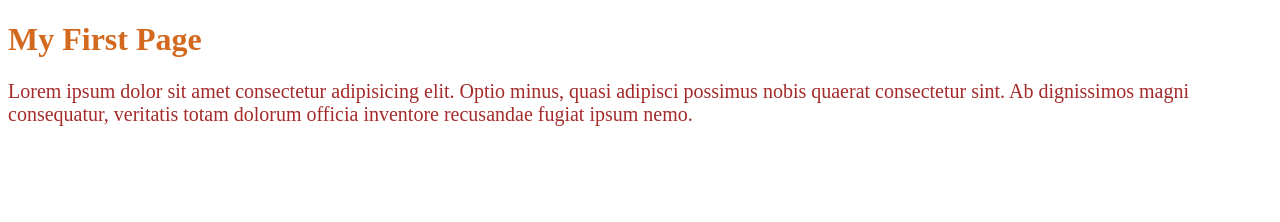
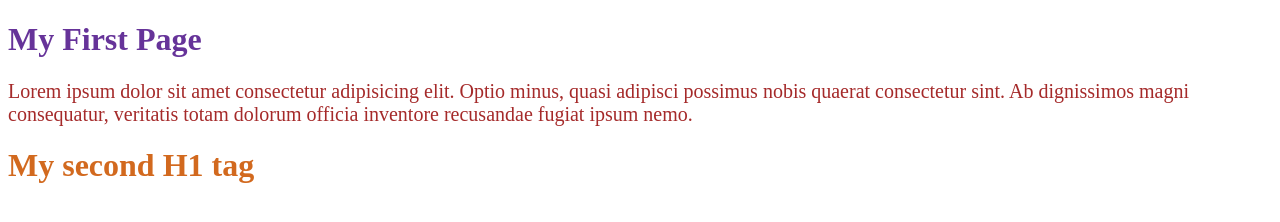
Before and after one commit to IdSausage/ex-css-01, a plain HTML site: page index.html in a window 1280 px wide. Drawn offline with Linux system fonts and the light colour scheme.

Commit message:
3rd commit -- inline and embedded css

```diff
--- a/index.html
+++ b/index.html
@@ -24,12 +24,13 @@
 </head>
 
 <body>
-    <h1>My First Page</h1>
-    <p class="intro">Lorem ipsum dolor sit amet consectetur adipisicing elit.
+    <h1 style="color : rebeccapurple">My First Page</h1>
+    <p style="font-size : 20px;">Lorem ipsum dolor sit amet consectetur adipisicing elit.
         Optio minus, quasi adipisci possimus nobis quaerat consectetur sint. Ab dignissimos magni consequatur,
         veritatis totam dolorum officia
         inventore recusandae fugiat ipsum nemo.
     </p>
+    <h1>My second H1 tag</h1>
 </body>
 
 </html>
```
